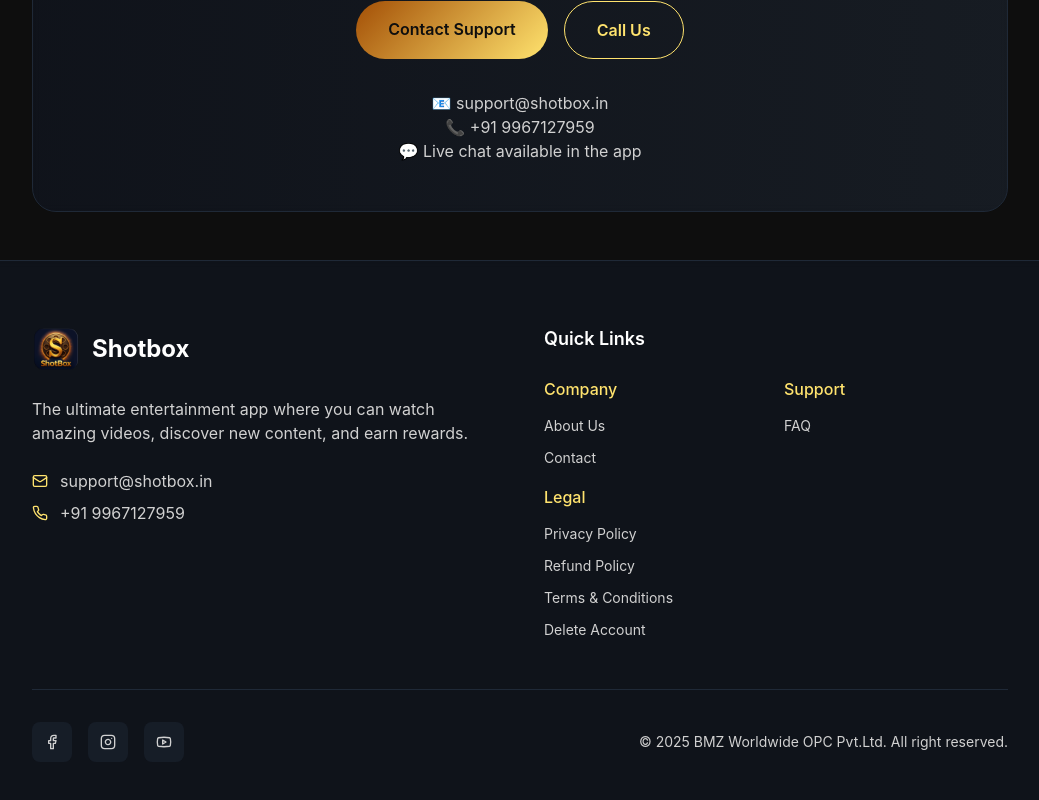
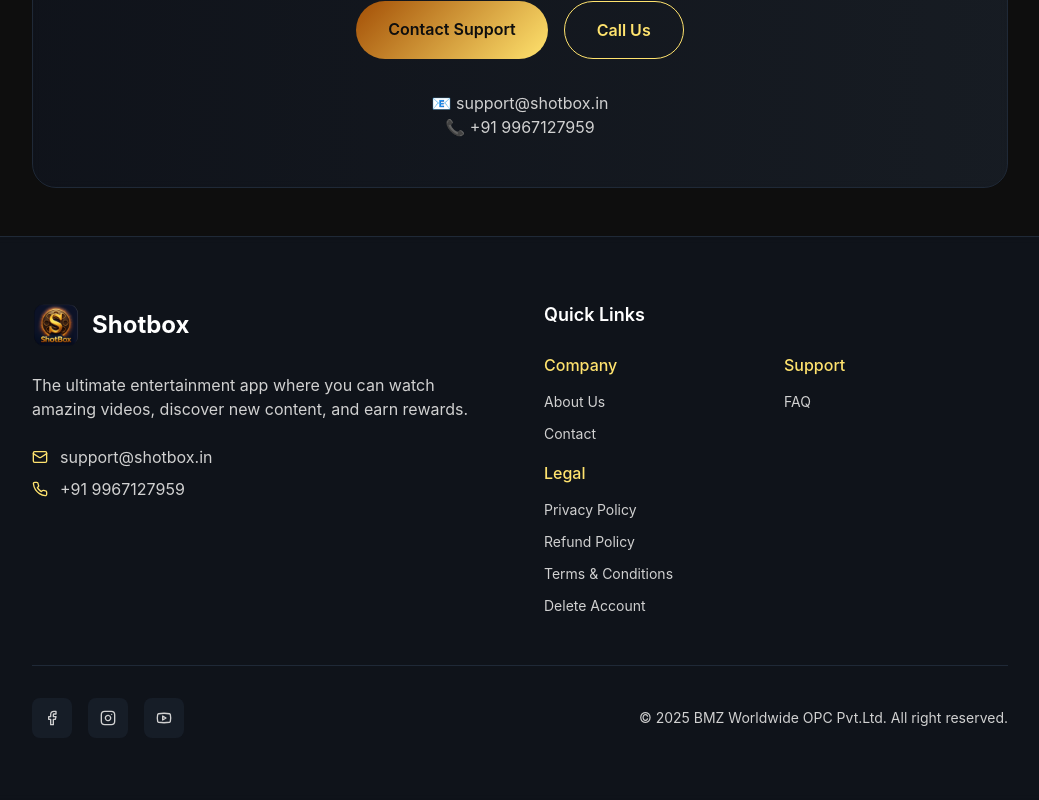
Before and after one commit to csboy0/APP_DOWNLOADING_LANDING_PAGE, a React (Create React App) app: page /faq in a window 1280 px wide. Shown: the part 2961-3761 px from the top of the page, without its empty margins (120-1159 px from the left). Built offline with nearby package versions, Linux system fonts and the light colour scheme.

Commit message:
live chat remopve

```diff
--- a/src/pages/FAQ.js
+++ b/src/pages/FAQ.js
@@ -301,9 +301,7 @@ const FAQ = () => {
             </div>
             <div className="mt-8 text-secondary">
               <p>📧 support@shotbox.in</p>
-              <p>📞 +91 9967127959</p>
-              <p>💬 Live chat available in the app</p>
-            </div>
+              <p>📞 +91 9967127959</p>  </div>
           </div>
         </motion.div>
       </main>
```
